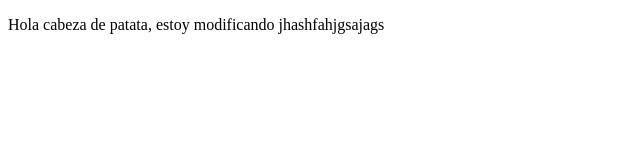
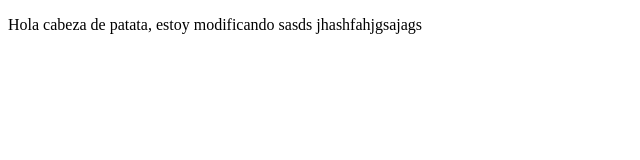
Before and after one commit to ecutipa/proyectoDemoCursoPrework, a plain HTML site: page index.html in a window 1280 px wide. Shown: the full height of the page, 0-640 px from the left. Drawn offline with Linux system fonts and the light colour scheme.

Commit message:
cambios kasjkaljs

```diff
--- a/index.html
+++ b/index.html
@@ -7,6 +7,6 @@
     <title>Hola Mundo</title>
 </head>
 <body>
-    <p>Hola cabeza de patata, estoy modificando jhashfahjgsajags</p>
+    <p>Hola cabeza de patata, estoy modificando sasds jhashfahjgsajags</p>
 </body>
 </html>
```
